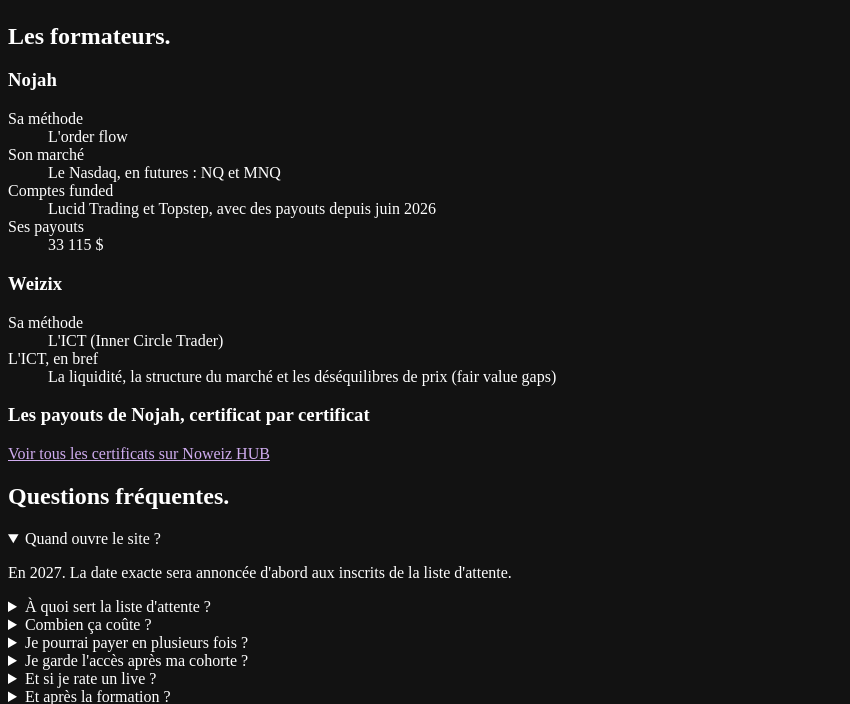
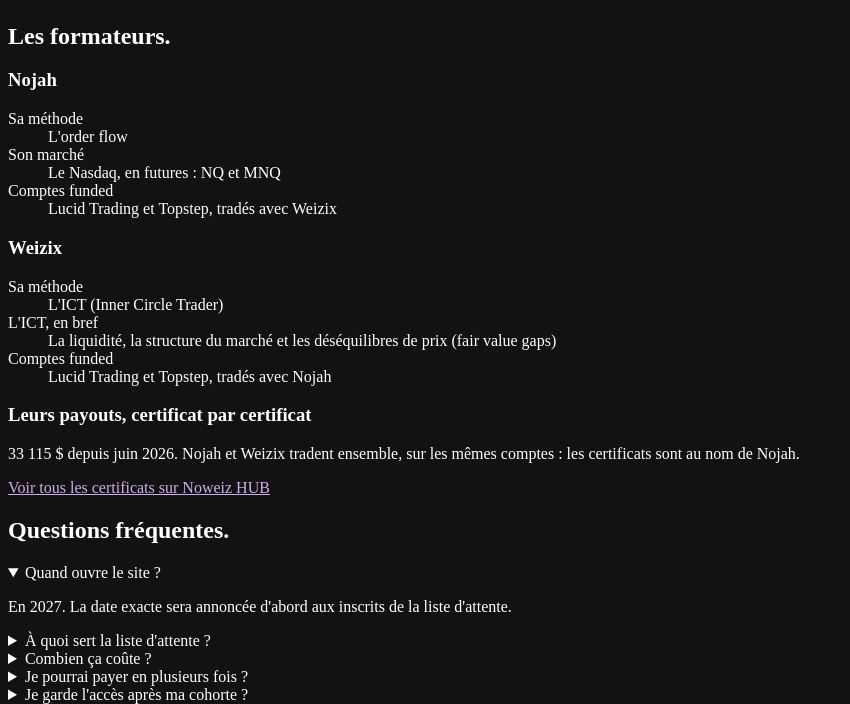
Before and after one commit to AzulixNQ/noweiz-academy, a PHP site: template app/pages/accueil.php in a window 1280 px wide; the page is wider, and only the part inside the window is pictured. Shown: the part 4840-5544 px from the top of that part, without its empty margins (0-850 px from the left). Run offline with PHP 8.4, Linux system fonts and the light colour scheme; the template is opened without the code that fills it, so the values that code supplies are empty; some libraries are stand-ins or nearby versions.

Commit message:
Payouts : ceux de Nojah et Weizix, qui tradent ensemble sur les mêmes comptes
Accueil (faits, cartes des formateurs, titre et note du mur des certificats) et mentions légales.
254 vérifications automatiques réussies.

Co-Authored-By: Claude Opus 5.5 <noreply@anthropic.com>
Claude-Session: https://claude.ai/code/session_01LeMKDTQYz8SVkbojz6z9WF

```diff
--- a/app/pages/accueil.php
+++ b/app/pages/accueil.php
@@ -217,7 +217,7 @@ if (!headers_sent()) {
         <div><dt>2 parcours</dt><dd>l'order flow, l'ICT, ou les deux ensemble</dd></div>
         <div><dt>70&nbsp;%</dt><dd>au quiz d'un module pour ouvrir le suivant</dd></div>
         <div><dt>20 à 50</dt><dd>élèves par cohorte, et des lives sur Discord</dd></div>
-        <div><dt><?= $certificats ?> certificats</dt><dd>de payout de Nojah, à vérifier un par un</dd></div>
+        <div><dt><?= $certificats ?> certificats</dt><dd>de payout de Nojah et Weizix, à vérifier un par un</dd></div>
       </dl>
     </div>
   </section>
@@ -351,8 +351,7 @@ if (!headers_sent()) {
           <dl>
             <div><dt>Sa méthode</dt><dd>L'order flow</dd></div>
             <div><dt>Son marché</dt><dd>Le Nasdaq, en futures : NQ et MNQ</dd></div>
-            <div><dt>Comptes funded</dt><dd>Lucid Trading et Topstep, avec des payouts depuis juin 2026</dd></div>
-            <div><dt>Ses payouts</dt><dd><span class="gain">33&nbsp;115&nbsp;$</span></dd></div>
+            <div><dt>Comptes funded</dt><dd>Lucid Trading et Topstep, tradés avec Weizix</dd></div>
           </dl>
         </article>
         <article class="formateur formateur-ict verre">
@@ -360,13 +359,17 @@ if (!headers_sent()) {
           <dl>
             <div><dt>Sa méthode</dt><dd>L'ICT (Inner Circle Trader)</dd></div>
             <div><dt>L'ICT, en bref</dt><dd>La liquidité, la structure du marché et les déséquilibres de prix (fair value gaps)</dd></div>
+            <div><dt>Comptes funded</dt><dd>Lucid Trading et Topstep, tradés avec Nojah</dd></div>
           </dl>
         </article>
       </div>
     </div>
     <div class="preuves">
       <div class="cadre preuves-tete">
-        <h3>Les payouts de Nojah, certificat par certificat</h3>
+        <div>
+          <h3>Leurs payouts, certificat par certificat</h3>
+          <p class="preuves-total"><span class="gain">33&nbsp;115&nbsp;$</span> depuis juin 2026. Nojah et Weizix tradent ensemble, sur les mêmes comptes : les certificats sont au nom de Nojah.</p>
+        </div>
         <p><a href="<?= e((string) reglage('hub')) ?>" target="_blank" rel="noopener">Voir tous les certificats sur Noweiz HUB</a></p>
       </div>
       <div class="wall" id="wall" aria-hidden="true"></div>
--- a/app/pages/mentions.php
+++ b/app/pages/mentions.php
@@ -26,7 +26,7 @@ page_debut('Mentions légales');
   <p>OVH SAS, au capital de 50 000 000 €, RCS Lille Métropole 424 761 419 00045.<br>2 rue Kellermann, 59100 Roubaix, France. Téléphone : +33 9 72 10 10 07.</p>
 
   <h2>Avertissement sur le trading</h2>
-  <p>Le trading comporte un risque de perte, qui peut dépasser la somme engagée sur certains produits. <?= e((string) reglage('nom')) ?> est une formation : Nojah et Weizix y partagent leur méthode, pas des conseils en investissement. Les payouts montrés sont ceux de Nojah ; ils ne promettent aucun résultat à qui que ce soit.</p>
+  <p>Le trading comporte un risque de perte, qui peut dépasser la somme engagée sur certains produits. <?= e((string) reglage('nom')) ?> est une formation : Nojah et Weizix y partagent leur méthode, pas des conseils en investissement. Les payouts montrés sont ceux de Nojah et Weizix, qui tradent ensemble sur les mêmes comptes ; ils ne promettent aucun résultat à qui que ce soit.</p>
 
   <h2>Contenus</h2>
   <p>Les textes, les vidéos et les images du site appartiennent à <?= e((string) reglage('nom')) ?> ou à leurs auteurs. Ils ne peuvent pas être repris sans accord.</p>
--- a/assets/v2.css
+++ b/assets/v2.css
@@ -442,3 +442,4 @@ html[data-scene] .parcours[data-fin] .parcours-fin { opacity: 1; transform: none
   .compteur-case b { font-size: 30px; }
   .reseaux a { padding: 0 12px; }
 }
+.preuves-total { margin-top: 6px; max-width: 64ch; color: var(--gris); font-size: 15px; line-height: 1.5; }
```
